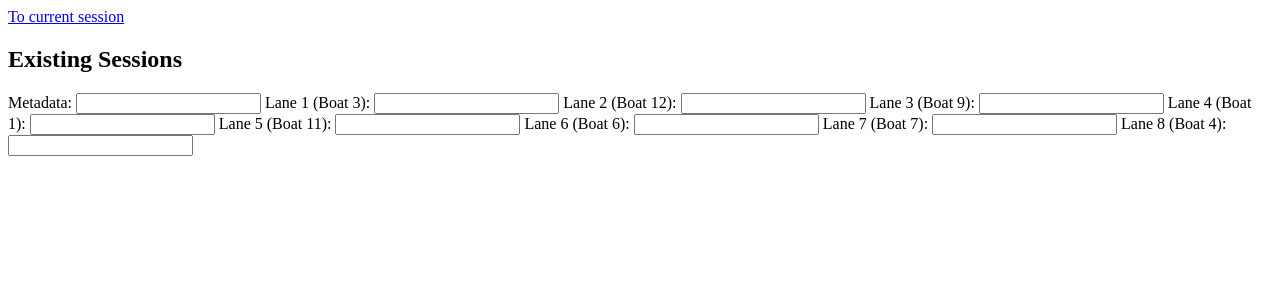
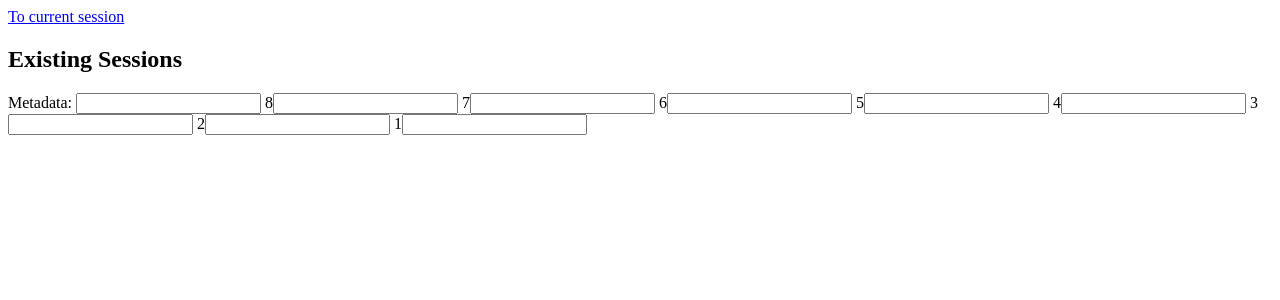
Before and after one commit to tillsc/perp_finish_cam, a Python web app: template finishcam/templates/index.html.jinja in a window 1280 px wide. Shown: the top 300 px of the page. Run offline with Jinja, Linux system fonts and the light colour scheme; the template is opened without the code that fills it: most values are stand-ins (such as "Sample title", 1, 10 or a date in 2020).

Commit message:
Minor tuning

```diff
--- a/finishcam/templates/index.html.jinja
+++ b/finishcam/templates/index.html.jinja
@@ -3,14 +3,14 @@
 <a href="{{url_for('session', session_name=session_name)}}">To current session</a>
 
 <h2>Existing Sessions</h2>
-<perp-fc-browser href="/data" style="--perp-fc-padding-top: 5rem;">
+<perp-fc-browser href="/data" style="--perp-fc-padding-top: 5rem;" start-time="{{start_time}}">
     <label slot="metadata">Metadata: <input></label>
-    <label>Lane 1 (Boat 3): <input></label>
-    <label>Lane 2 (Boat 12): <input></label>
-    <label>Lane 3 (Boat 9): <input></label>
-    <label>Lane 4 (Boat 1): <input></label>
-    <label>Lane 5 (Boat 11): <input></label>
-    <label>Lane 6 (Boat 6): <input></label>
-    <label>Lane 7 (Boat 7): <input></label>
-    <label>Lane 8 (Boat 4): <input></label>
+    <label>8<input></label>
+    <label>7<input></label>
+    <label>6<input></label>
+    <label>5<input></label>
+    <label>4<input></label>
+    <label>3<input></label>
+    <label>2<input></label>
+    <label>1<input></label>
 </perp-fc-browser>
--- a/finishcam/webapp.py
+++ b/finishcam/webapp.py
@@ -8,6 +8,7 @@ import cv2 as cv
 import json
 import asyncio
 import logging
+from datetime import datetime
 
 import finishcam.pubsub
 
@@ -27,7 +28,8 @@ async def home():
     last_image_url = "/data/%s/img%s.webp" % (app.session_name, "0") # TODO
     return await render_template(
         "index.html.jinja",
-        session_name=app.session_name, last_image_url=last_image_url
+        session_name=app.session_name, last_image_url=last_image_url,
+        start_time=app.virtual_start_time
     )
 
 @app.route("/sessions/<string:session_name>")
@@ -84,6 +86,7 @@ async def start(hub, session_name, outdir):
     app.hub = hub
     app.session_name = session_name
     app.outdir = outdir
+    app.virtual_start_time = datetime.now()
 
     config = Config()
     config.bind = ["localhost:5001"]
```
Also changed, not shown: js/measuring/measuring.js (+8 -2 lines), js/measuring/styles.js (+8 -2 lines).
